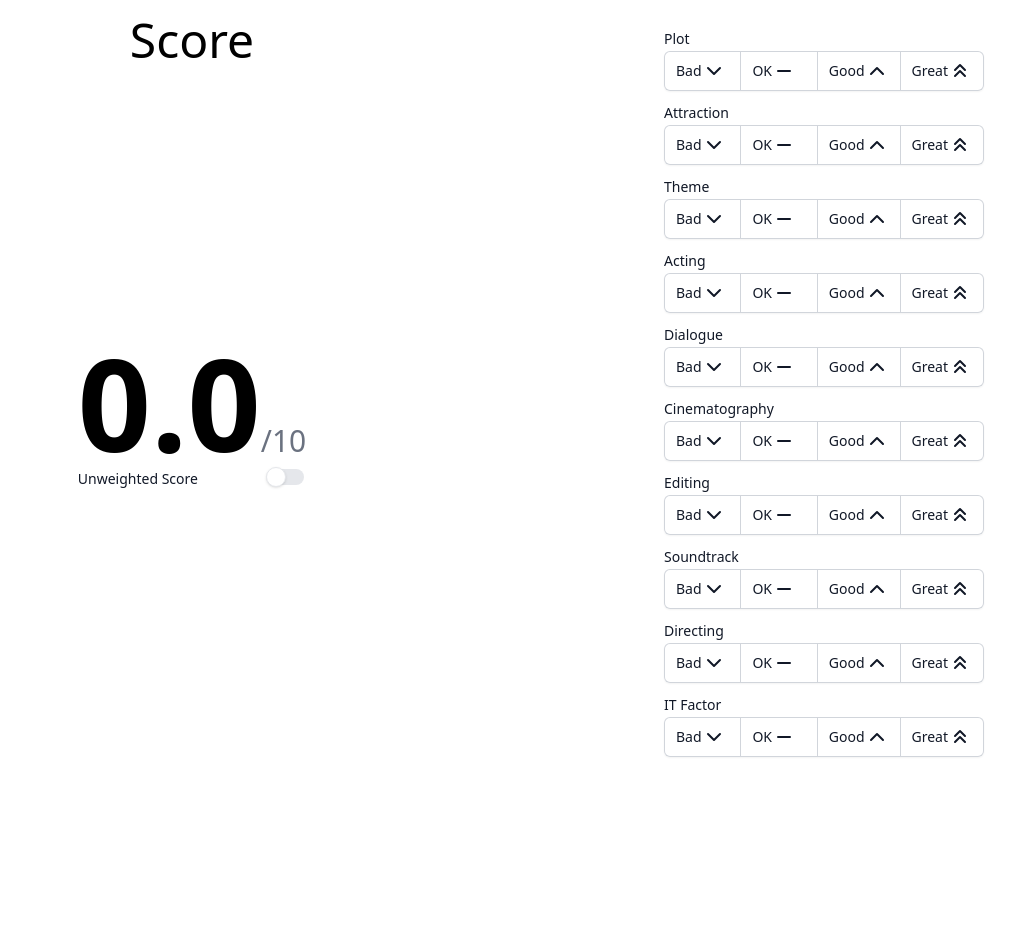
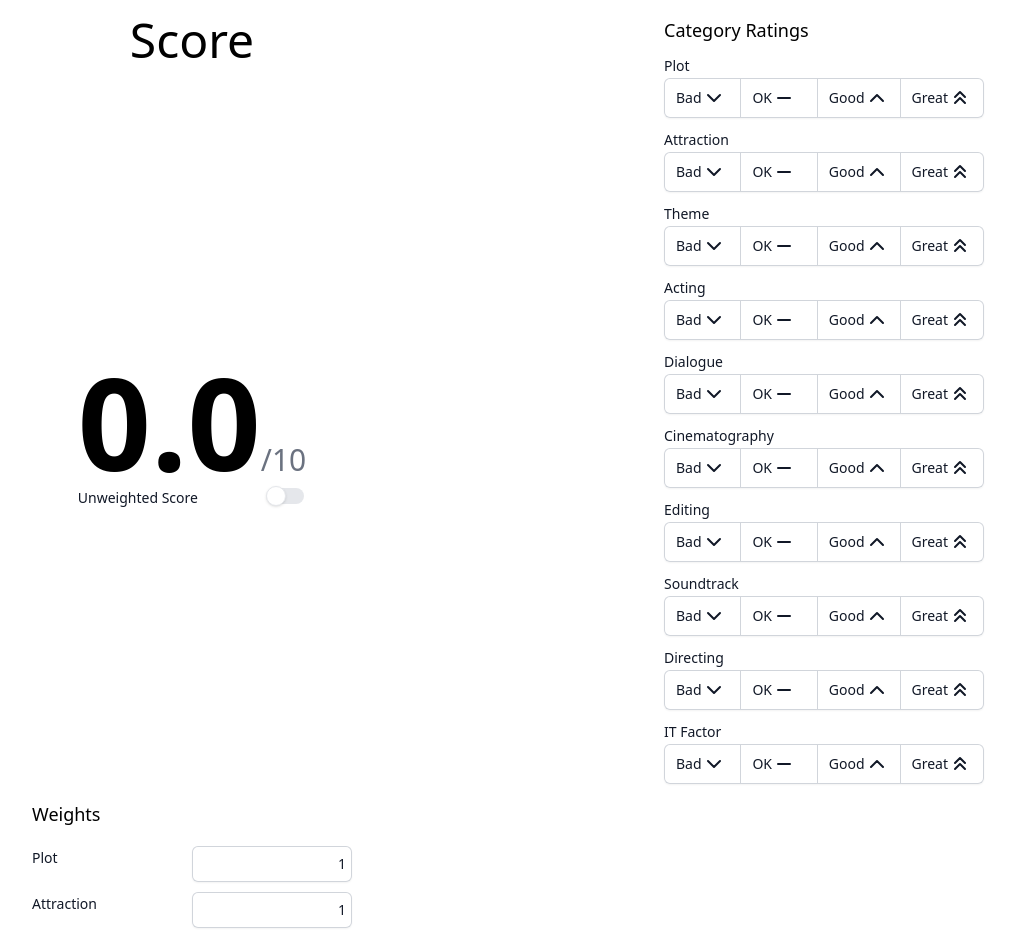
Before and after one commit to TheNewLad/cinema-rating-demo, a React (Vite) app: page / in a window 1280 px wide. Shown: the top 936 px of the page, without its empty margins (132-1147 px from the left). Before the commit the page ends 800 px from the top, so only its background shows below. Built offline with nearby package versions, Linux system fonts and the light colour scheme.

Commit message:
refactor: make category ratings and weights own components

```diff
--- a/src/App.tsx
+++ b/src/App.tsx
@@ -1,58 +1,13 @@
 import { Field, Input, Label, Switch } from "@headlessui/react";
 import { useState } from "react";
 import { Controller, Path, useForm } from "react-hook-form";
+import { CategoryRatingButtons } from "./components/category-rating-buttons.tsx";
+import { CategoryWeightInputs } from "./components/category-weight-inputs.tsx";
 import { RatingButtonGroup } from "./components/rating-button-group.tsx";
+import { Score } from "./components/score.tsx";
 import { useRatings } from "./hooks/useRatings.ts";
 import { classNames } from "./lib/utils.ts";
-import { Rating, Ratings } from "./types.ts";
-
-interface RatingGroup {
-  label: string;
-  id: keyof Ratings;
-}
-
-const RatingGroups: RatingGroup[] = [
-  {
-    id: "plot",
-    label: "Plot",
-  },
-  {
-    id: "attraction",
-    label: "Attraction",
-  },
-  {
-    id: "theme",
-    label: "Theme",
-  },
-  {
-    id: "acting",
-    label: "Acting",
-  },
-  {
-    id: "dialogue",
-    label: "Dialogue",
-  },
-  {
-    id: "cinematography",
-    label: "Cinematography",
-  },
-  {
-    id: "editing",
-    label: "Editing",
-  },
-  {
-    id: "soundtrack",
-    label: "Soundtrack",
-  },
-  {
-    id: "directing",
-    label: "Directing",
-  },
-  {
-    id: "it_factor",
-    label: "IT Factor",
-  },
-];
+import { Rating, RatingGroups, Ratings } from "./types.ts";
 
 function App() {
   const {
@@ -71,100 +26,23 @@ function App() {
         <h1 className="mb-5 text-5xl">Score</h1>
       </section>
       <section className="sticky top-0 z-50 flex justify-center bg-white md:relative md:col-start-1 md:col-end-2 md:row-start-2">
-        <div className="max-w-64">
-          <p>
-            <span className="text-9xl font-bold">{score.toFixed(1)}</span>
-            <span className="text-3xl font-normal text-gray-500">
-              /{Rating.GREAT}
-            </span>
-          </p>
-          <Field className="mb-4 flex justify-between">
-            <Label
-              as="span"
-              className="text-sm font-medium leading-6 text-gray-900"
-              passive
-            >
-              {useWeightedScore ? "Weighted Score" : "Unweighted Score"}
-            </Label>
-            <Switch
-              checked={useWeightedScore}
-              onChange={setUseWeightedScore}
-              className="group relative inline-flex h-5 w-10 flex-shrink-0 cursor-pointer items-center justify-center rounded-full focus:outline-none focus:ring-2 focus:ring-indigo-600 focus:ring-offset-2"
-            >
-              <span className="sr-only">Use setting</span>
-              <span
-                aria-hidden="true"
-                className="pointer-events-none absolute h-full w-full rounded-md bg-white"
-              />
-              <span
-                aria-hidden="true"
-                className={classNames(
-                  useWeightedScore ? "bg-indigo-600" : "bg-gray-200",
-                  "pointer-events-none absolute mx-auto h-4 w-9 rounded-full transition-colors duration-200 ease-in-out",
-                )}
-              />
-              <span
-                aria-hidden="true"
-                className={classNames(
-                  useWeightedScore ? "translate-x-5" : "translate-x-0",
-                  "pointer-events-none absolute left-0 inline-block h-5 w-5 transform rounded-full border border-gray-200 bg-white shadow ring-0 transition-transform duration-200 ease-in-out",
-                )}
-              />
-            </Switch>
-          </Field>
-        </div>
+        <Score
+          score={score}
+          useWeightedScore={useWeightedScore}
+          onChangeUseWeightedScore={setUseWeightedScore}
+        />
       </section>
       <section className="flex flex-col items-center gap-2.5 md:mb-0">
-        <h3
-          className={classNames(
-            useWeightedScore ? "mb-2 block w-80 text-lg" : "hidden",
-          )}
-        >
-          Weights
-        </h3>
-        <Field
-          className={classNames(
-            useWeightedScore
-              ? "flex min-w-80 max-w-80 flex-col gap-2.5"
-              : "hidden",
-          )}
-        >
-          {RatingGroups.map(({ id, label }) => (
-            <span key={id} className="flex justify-between">
-              <Label
-                className="block text-sm font-medium leading-6 text-gray-900"
-                htmlFor={id}
-              >
-                {label}
-              </Label>
-              <Input
-                className="block w-1/2 rounded-md border-0 p-1.5 text-right text-gray-900 shadow-sm ring-1 ring-inset ring-gray-300 placeholder:text-gray-400 focus:ring-2 focus:ring-inset focus:ring-indigo-600 sm:text-sm sm:leading-6"
-                name={id}
-                type="number"
-                defaultValue={weights[id]}
-                onChange={(e) => setCategoryWeight(id, e.target.valueAsNumber)}
-              />
-            </span>
-          ))}
-        </Field>
+        <CategoryWeightInputs
+          setCategoryWeight={setCategoryWeight}
+          weights={weights}
+        />
       </section>
       <section className="md:row-span-auto flex flex-col items-center gap-2.5 pb-2.5 md:col-start-2 md:col-end-3 md:row-span-2 md:row-start-1 md:h-full md:justify-end md:pb-0">
-        <h3
-          className={classNames(
-            useWeightedScore ? "block w-80 text-lg" : "hidden",
-          )}
-        >
-          Category Ratings
-        </h3>
-        {RatingGroups.map(({ id, label }) => (
-          <RatingButtonGroup
-            key={id}
-            id={id}
-            label={label}
-            rating={ratings[id]}
-            setRating={(rating) => setCategoryRating(id, rating)}
-          />
-        ))}
+        <CategoryRatingButtons
+          setCategoryRating={setCategoryRating}
+          ratings={ratings}
+        />
       </section>
     </main>
   );
--- /dev/null
+++ b/src/components/category-rating-buttons.tsx
@@ -0,0 +1,29 @@
+import { useRatings } from "../hooks/useRatings.ts";
+import { classNames } from "../lib/utils.ts";
+import { RatingGroups, Ratings } from "../types.ts";
+import { RatingButtonGroup } from "./rating-button-group.tsx";
+
+interface Props {
+  ratings: Partial<Ratings>;
+  setCategoryRating: (key: keyof Ratings, rating: number) => void;
+}
+
+export const CategoryRatingButtons = ({
+  ratings,
+  setCategoryRating,
+}: Props) => {
+  return (
+    <>
+      <h3 className="block w-80 text-lg">Category Ratings</h3>
+      {RatingGroups.map(({ id, label }) => (
+        <RatingButtonGroup
+          key={id}
+          id={id}
+          label={label}
+          rating={ratings[id]}
+          setRating={(rating) => setCategoryRating(id, rating)}
+        />
+      ))}
+    </>
+  );
+};
--- /dev/null
+++ b/src/components/category-weight-inputs.tsx
@@ -0,0 +1,36 @@
+import { Field, Input, Label } from "@headlessui/react";
+import { useRatings } from "../hooks/useRatings.ts";
+import { classNames } from "../lib/utils.ts";
+import { RatingGroups, Ratings } from "../types.ts";
+
+interface Props {
+  weights: Required<Ratings>;
+  setCategoryWeight: (key: keyof Ratings, rating: number) => void;
+}
+
+export const CategoryWeightInputs = ({ weights, setCategoryWeight }: Props) => {
+  return (
+    <>
+      <h3 className="mb-2 block w-80 text-lg">Weights</h3>
+      <Field className="flex min-w-80 max-w-80 flex-col gap-2.5">
+        {RatingGroups.map(({ id, label }) => (
+          <span key={id} className="flex justify-between">
+            <Label
+              className="block text-sm font-medium leading-6 text-gray-900"
+              htmlFor={id}
+            >
+              {label}
+            </Label>
+            <Input
+              className="block w-1/2 rounded-md border-0 p-1.5 text-right text-gray-900 shadow-sm ring-1 ring-inset ring-gray-300 placeholder:text-gray-400 focus:ring-2 focus:ring-inset focus:ring-indigo-600 sm:text-sm sm:leading-6"
+              name={id}
+              type="number"
+              defaultValue={weights[id]}
+              onChange={(e) => setCategoryWeight(id, e.target.valueAsNumber)}
+            />
+          </span>
+        ))}
+      </Field>
+    </>
+  );
+};
--- /dev/null
+++ b/src/components/score.tsx
@@ -0,0 +1,60 @@
+import { Field, Label, Switch } from "@headlessui/react";
+import { classNames } from "../lib/utils.ts";
+import { Rating } from "../types.ts";
+
+interface Props {
+  score: number;
+  useWeightedScore: boolean;
+  onChangeUseWeightedScore: (value) => void;
+}
+
+export const Score = ({
+  score,
+  useWeightedScore,
+  onChangeUseWeightedScore,
+}: Props) => {
+  return (
+    <div className="max-w-64">
+      <p>
+        <span className="text-9xl font-bold">{score.toFixed(1)}</span>
+        <span className="text-3xl font-normal text-gray-500">
+          /{Rating.GREAT}
+        </span>
+      </p>
+      <Field className="mb-4 flex justify-between">
+        <Label
+          as="span"
+          className="text-sm font-medium leading-6 text-gray-900"
+          passive
+        >
+          {useWeightedScore ? "Weighted Score" : "Unweighted Score"}
+        </Label>
+        <Switch
+          checked={useWeightedScore}
+          onChange={onChangeUseWeightedScore}
+          className="group relative inline-flex h-5 w-10 flex-shrink-0 cursor-pointer items-center justify-center rounded-full focus:outline-none focus:ring-2 focus:ring-indigo-600 focus:ring-offset-2"
+        >
+          <span className="sr-only">Use setting</span>
+          <span
+            aria-hidden="true"
+            className="pointer-events-none absolute h-full w-full rounded-md bg-white"
+          />
+          <span
+            aria-hidden="true"
+            className={classNames(
+              useWeightedScore ? "bg-indigo-600" : "bg-gray-200",
+              "pointer-events-none absolute mx-auto h-4 w-9 rounded-full transition-colors duration-200 ease-in-out",
+            )}
+          />
+          <span
+            aria-hidden="true"
+            className={classNames(
+              useWeightedScore ? "translate-x-5" : "translate-x-0",
+              "pointer-events-none absolute left-0 inline-block h-5 w-5 transform rounded-full border border-gray-200 bg-white shadow ring-0 transition-transform duration-200 ease-in-out",
+            )}
+          />
+        </Switch>
+      </Field>
+    </div>
+  );
+};
--- a/src/types.ts
+++ b/src/types.ts
@@ -17,3 +17,51 @@ export enum Rating {
   GOOD = 7,
   GREAT = 10,
 }
+
+interface RatingGroup {
+  label: string;
+  id: keyof Ratings;
+}
+
+export const RatingGroups: RatingGroup[] = [
+  {
+    id: "plot",
+    label: "Plot",
+  },
+  {
+    id: "attraction",
+    label: "Attraction",
+  },
+  {
+    id: "theme",
+    label: "Theme",
+  },
+  {
+    id: "acting",
+    label: "Acting",
+  },
+  {
+    id: "dialogue",
+    label: "Dialogue",
+  },
+  {
+    id: "cinematography",
+    label: "Cinematography",
+  },
+  {
+    id: "editing",
+    label: "Editing",
+  },
+  {
+    id: "soundtrack",
+    label: "Soundtrack",
+  },
+  {
+    id: "directing",
+    label: "Directing",
+  },
+  {
+    id: "it_factor",
+    label: "IT Factor",
+  },
+];
```
